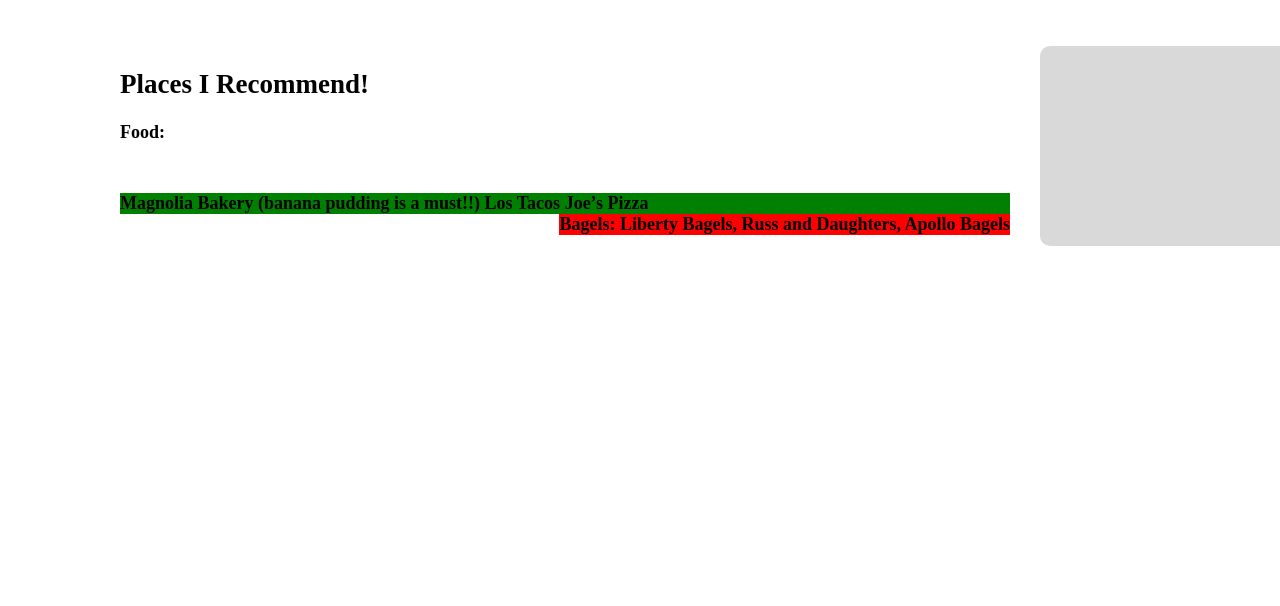
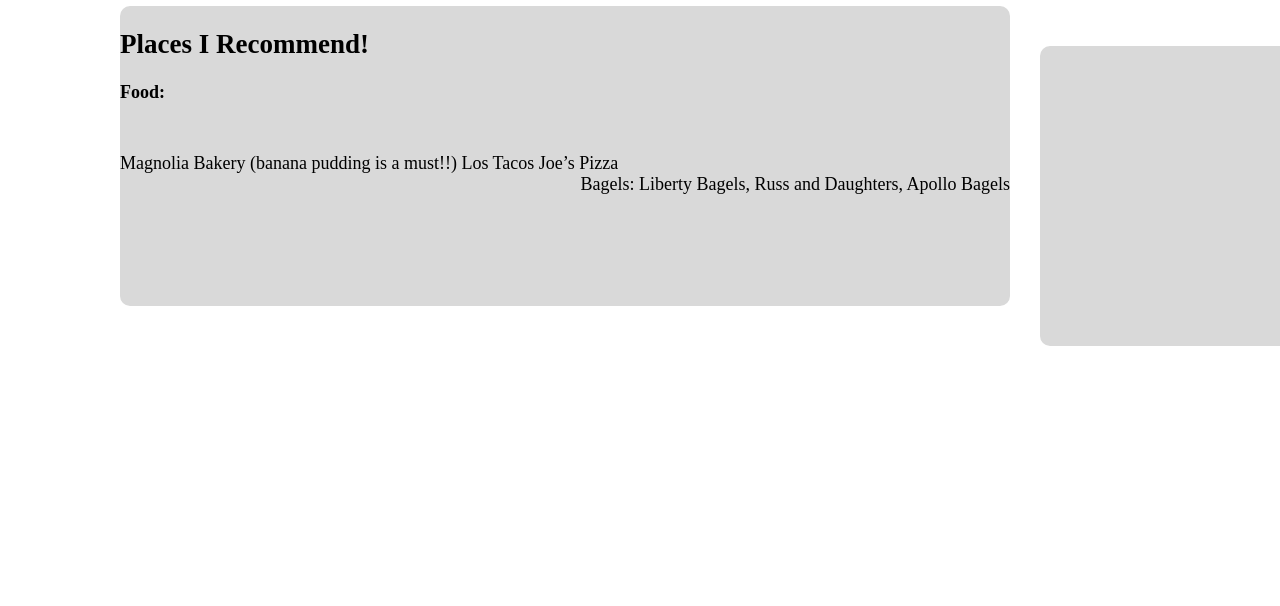
Before and after one commit to lm2eng/digital-diary, a plain HTML site: page travel.html in a window 1280 px wide. Shown: the part 194-800 px from the top of the page. Drawn offline with Linux system fonts and the light colour scheme.

Commit message:
( ◕ ◞ ◕ ) auto commit

```diff
--- a/travel-style.css
+++ b/travel-style.css
@@ -16,12 +16,11 @@
       }
 
       ul {
-        font-weight: 600;
+        font-weight: 500;
         list-style: none;
         margin: 0;
         padding: 0;
         margin-top: 50px; /* was 100 before */
-        background-color: green;
         width: 100%;
       }
 
@@ -32,7 +31,6 @@
 
       li:last-child {
         float: right;
-        background-color: red;
       }
 
       a {
@@ -56,11 +54,11 @@
       .grid-item-tall {
         grid-row: 1 / -1;
         /* span the full height */
-        background-color: #D9D9D9;
         border-radius: 10px;
-        height: 600px;
+        height: 300px;
         position: relative;
         top: -40px;
+        background-color: #D9D9D9;
       }
 
       .grid-item-2 {
--- a/travel.html
+++ b/travel.html
@@ -21,8 +21,8 @@
     <div class="container">
 
 
-      <!-- Left -->
-      <div class="grid-item tall">
+      <!-- Top Left -->
+      <div class="grid-item-tall">
         <h2>
           Places I Recommend!
         </h2>
@@ -36,7 +36,7 @@
 
       </div>
 
-      <!-- Top Left -->
+      <!-- Top Right -->
       <div class="grid-item-2">
 
       </div>
```
